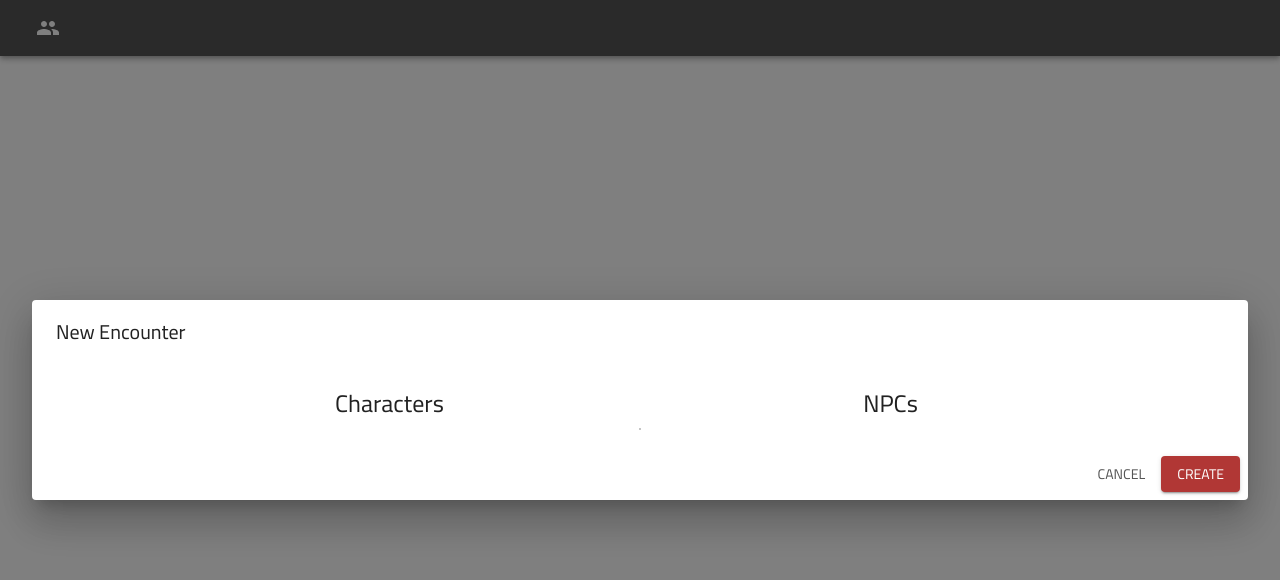
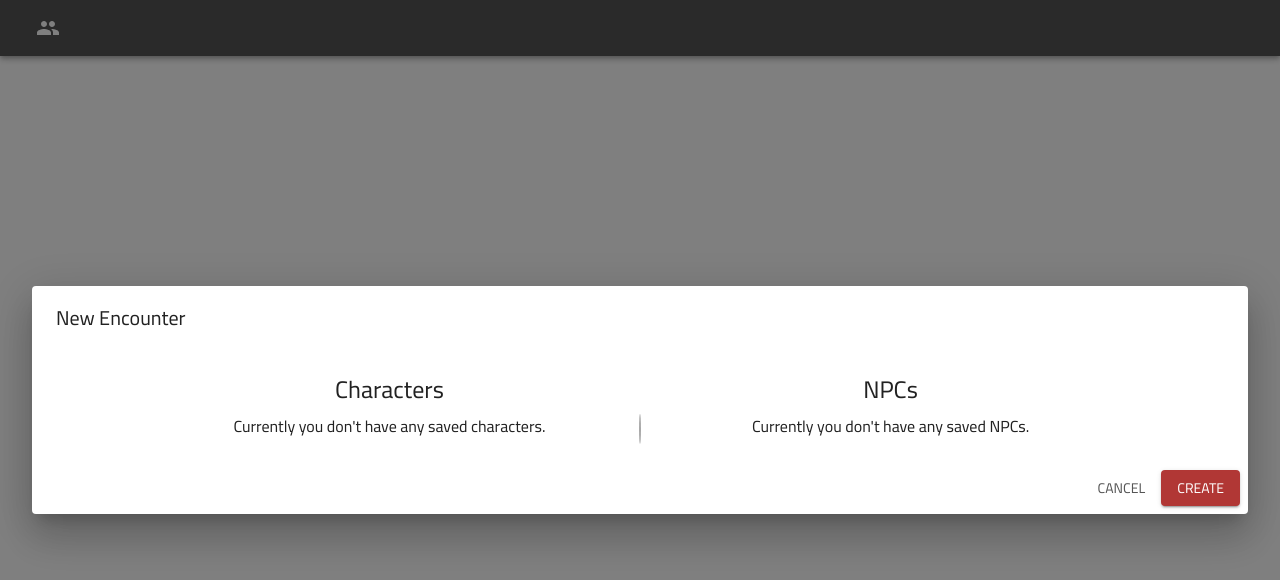
Before and after one commit to AlexFSmirnov/dnd-combat-tracker, a React (Create React App) app: page / in a window 1280 px wide. Shown: the top 580 px of the page. Built offline with nearby package versions, Linux system fonts and the light colour scheme; a web font is replaced by a local one.

Commit message:
added placeholders for new encounter lists

```diff
--- a/src/components/DividedList/DividedList.tsx
+++ b/src/components/DividedList/DividedList.tsx
@@ -1,5 +1,5 @@
 import React from 'react';
-import { useMediaQuery } from '@material-ui/core';
+import { useMediaQuery, Typography } from '@material-ui/core';
 import { useTheme } from '@material-ui/core/styles';
 import { DividedListContainer, DividedListWrapper, Divider, DividedListSublistContainer } from './style';
 
@@ -8,10 +8,13 @@ export interface Multisize {
 }
 
 export interface DividedListProps {
+    titles: string[];
     children: { 0: React.ReactElement<unknown & Multisize> } & Array<React.ReactElement<unknown & Multisize>>;
+    marginTopOverride?: string;
+    marginBottomOverride?: string;
 }
 
-const DividedList = ({ children }: DividedListProps) => {
+const DividedList = ({ titles, children, marginBottomOverride, marginTopOverride }: DividedListProps) => {
     const theme = useTheme();
     const small = useMediaQuery(theme.breakpoints.down('sm'));
 
@@ -19,12 +22,14 @@ const DividedList = ({ children }: DividedListProps) => {
         <DividedListContainer small={small}>
             <DividedListWrapper small={small}>
                 <DividedListSublistContainer small={small}>
+                    <Typography variant="h5">{titles[0]}</Typography>
                     {React.cloneElement(children[0], { small })}
                 </DividedListSublistContainer>
                 {children.slice(1).map((child, id) => (
                     <React.Fragment key={child.key || id}>
-                        <Divider color={theme.palette.secondary.main} small={small} />
+                        <Divider color={theme.palette.secondary.main} small={small} marginTopOverride={marginTopOverride} marginBottomOverride={marginBottomOverride} />
                         <DividedListSublistContainer small={small}>
+                            <Typography variant="h5">{titles[id + 1]}</Typography>
                             {React.cloneElement(child, { small })}
                         </DividedListSublistContainer>
                     </React.Fragment>
--- a/src/components/DividedList/style.tsx
+++ b/src/components/DividedList/style.tsx
@@ -45,7 +45,13 @@ export const DividedListSublistContainer = styled.div<{ small?: boolean }>`
     }
 `;
 
-export const Divider = styled.div<{ color: string } & Multisize>`
+export interface DividerProps {
+    color: string;
+    marginTopOverride?: string;
+    marginBottomOverride?: string;
+}
+
+export const Divider = styled.div<DividerProps & Multisize>`
     border: 1px solid ${props => props.color};
     border-radius: 50%;
     opacity: 0.5;
@@ -57,6 +63,8 @@ export const Divider = styled.div<{ color: string } & Multisize>`
     ` : `
         width: 0;
         margin-top: 56px;
+
+        ${props.marginTopOverride ? `margin-top: ${props.marginTopOverride}px;` : ''}
+        ${props.marginBottomOverride ? `margin-bottom: ${props.marginBottomOverride}px;` : ''}
     `}
 `;
-// margin-bottom: 64px;
--- a/src/components/NewEncCharactersList/NewEncCharactersList.tsx
+++ b/src/components/NewEncCharactersList/NewEncCharactersList.tsx
@@ -11,8 +11,10 @@ interface StateProps {
 const NewEncCharactersList = ({ characters }: StateProps) => {
     return (
         <React.Fragment>
-            <Typography variant="h5">Characters</Typography>
-            {characters.map(c => <NewEncCharacterListItem key={c.id} character={c} />)}
+            {characters.length > 0
+                ? characters.map(c => <NewEncCharacterListItem key={c.id} character={c} />)
+                : <Typography variant="body1">Currently you don't have any saved characters.</Typography>
+            }
         </React.Fragment>
     );
 };
--- a/src/components/NewEncCharactersList/style.ts
+++ /dev/null
@@ -1,3 +0,0 @@
-import styled from 'styled-components';
-
-export const NewEncCharactersListContainer = styled.div``;
--- a/src/components/NewEncNPCsList/NewEncNPCsList.tsx
+++ b/src/components/NewEncNPCsList/NewEncNPCsList.tsx
@@ -11,8 +11,10 @@ interface StateProps {
 const NewEncNPCsList = ({ npcs }: StateProps) => {
     return (
         <React.Fragment>
-            <Typography variant="h5">NPCs</Typography>
-            {npcs.map(n => <NewEncNPCListItem key={n.name} npc={n} />)}
+            {npcs.length > 0
+                ? npcs.map(n => <NewEncNPCListItem key={n.name} npc={n} />)
+                : <Typography variant="body1">Currently you don't have any saved NPCs.</Typography>
+            }
         </React.Fragment>
     );
 };
--- a/src/components/NewEncNPCsList/style.ts
+++ /dev/null
@@ -1,3 +0,0 @@
-import styled from 'styled-components';
-
-export const NewEncNPCsListContainer = styled.div``;
--- a/src/components/RootComponent/RootComponent.tsx
+++ b/src/components/RootComponent/RootComponent.tsx
@@ -62,7 +62,7 @@ const RootComponent: React.FC<StateProps & DispatchProps> = ({ currentBackground
                         Saved Characters
                     </Typography>
                 </Navbar>
-                <DividedList>
+                <DividedList titles={['Characters', 'NPCs']} marginBottomOverride="60">
                     <SavedCharactersList />
                     <SavedNPCsList />
                 </DividedList>
@@ -70,7 +70,7 @@ const RootComponent: React.FC<StateProps & DispatchProps> = ({ currentBackground
             <Dialog maxWidth="lg" fullWidth open>
                 <DialogTitle>New Encounter</DialogTitle>
                 <DialogContent>
-                    <DividedList>
+                    <DividedList titles={['Characters', 'NPCs']}>
                         <NewEncCharactersList />
                         <NewEncNPCsList />
                     </DividedList>
--- a/src/components/SavedCharactersList/SavedCharactersList.tsx
+++ b/src/components/SavedCharactersList/SavedCharactersList.tsx
@@ -37,16 +37,9 @@ const SavedCharactersList: React.FC<SavedCharactersListProps & StateProps & Disp
 
     return (
         <React.Fragment>
-            <Typography variant="h5">Characters</Typography>
             {characters.length > 0
-                ? (
-                    characters.map(c => (
-                        <SavedCharacterListItem key={c.id} character={c} />
-                    ))
-                )
-                : (
-                    <Typography variant="body1">Currently you don't have any saved characters.</Typography>
-                )
+                ? characters.map(c => <SavedCharacterListItem key={c.id} character={c} />)
+                : <Typography variant="body1">Currently you don't have any saved characters.</Typography>
             }
             <Button variant="outlined" color="primary" onClick={openNewCharacterDialog}>Add character</Button>
             <Dialog open={isNewCharacterDialogOpen} onClose={closeNewCharacterDialog}>
--- a/src/components/SavedNPCsList/SavedNPCsList.tsx
+++ b/src/components/SavedNPCsList/SavedNPCsList.tsx
@@ -42,16 +42,9 @@ const SavedCharactersList: React.FC<SavedCharactersListProps & StateProps & Disp
 
     return (
         <React.Fragment>
-            <Typography variant="h5">NPCs</Typography>
             {npcs.length > 0
-                ? (
-                    npcs.map(c => (
-                        <SavedNPCListItem key={c.name} npc={c} />
-                    ))
-                )
-                : (
-                    <Typography variant="body1">Currently you don't have any saved NPCs.</Typography>
-                )
+                ? npcs.map(c => <SavedNPCListItem key={c.name} npc={c} />)
+                : <Typography variant="body1">Currently you don't have any saved NPCs.</Typography>
             }
             <Button variant="outlined" color="primary" onClick={openNewNPCDialog}>Add NPC</Button>
             <Dialog open={isNewNPCDialogOpen} onClose={closeNewNPCDialog}>
```
